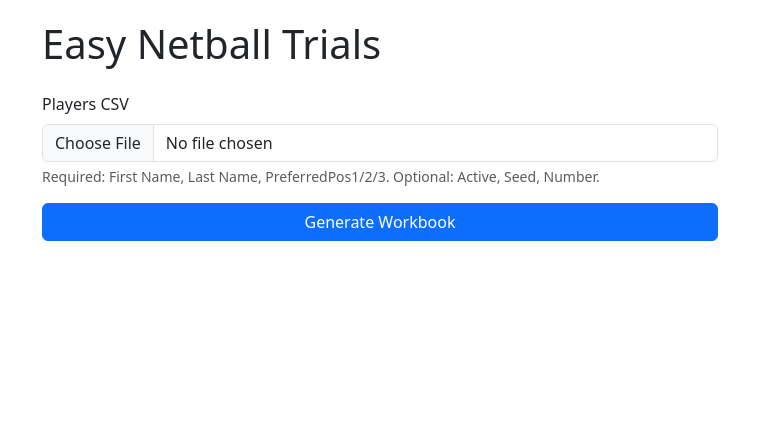
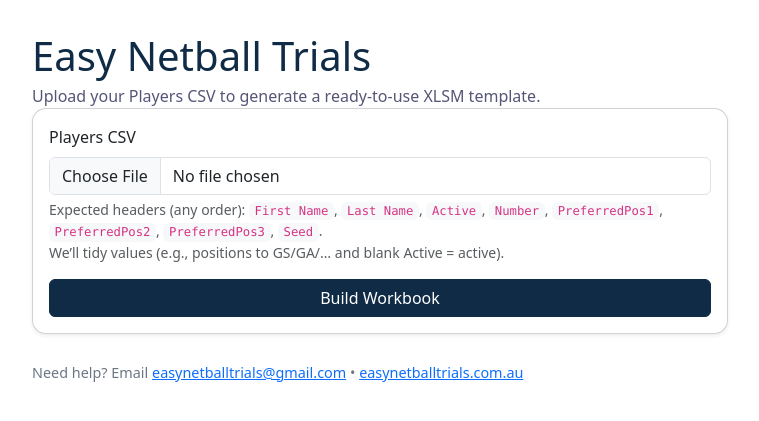
Before and after one commit to EasyNetballTrials/easy-netball-trials-app, a Flask app: page / in a window 1280 px wide. Shown: the top 421 px of the page, without its empty margins (260-1019 px from the left). Run offline with Flask 3, Linux system fonts and the light colour scheme; some libraries are stand-ins or nearby versions.

Commit message:
Update index.html

```diff
--- a/templates/index.html
+++ b/templates/index.html
@@ -1,30 +1,54 @@
 <!DOCTYPE html>
 <html lang="en">
 <head>
-  <meta charset="UTF-8">
-  <title>Easy Netball Trials</title>
-  <link rel="stylesheet" href="https://cdn.jsdelivr.net/npm/bootstrap@5.3.0/dist/css/bootstrap.min.css">
-  <style> body{margin:20px}.container{max-width:700px} </style>
+  <meta charset="UTF-8" />
+  <meta name="viewport" content="width=device-width, initial-scale=1" />
+  <title>Easy Netball Trials – Upload Players CSV</title>
+  <link rel="stylesheet" href="https://cdn.jsdelivr.net/npm/bootstrap@5.3.3/dist/css/bootstrap.min.css" />
+  <style>
+    :root { --navy:#0F2B46; --light:#79B7E8; }
+    body { margin: 32px; background:#fff; }
+    .container { max-width: 720px; }
+    .brand h1 { color: var(--navy); margin-bottom: .25rem; }
+    .brand p { color: #557; margin-bottom: 1.5rem; }
+    .card { border-radius: 14px; }
+    .btn-primary { background: var(--navy); border-color: var(--navy); }
+    .btn-primary:hover { background:#143655; border-color:#143655; }
+    footer { margin-top: 28px; color:#6b7785; font-size:.9rem; }
+    code { background:#f6f8fa; padding:.15rem .35rem; border-radius:6px; }
+  </style>
 </head>
 <body>
   <div class="container">
-    <h1 class="mb-4">Easy Netball Trials</h1>
-    {% with messages = get_flashed_messages(with_categories=true) %}
-      {% if messages %}
-        {% for category, message in messages %}
-          <div class="alert alert-{{ 'danger' if category == 'error' else category }}">{{ message }}</div>
-        {% endfor %}
-      {% endif %}
-    {% endwith %}
+    <div class="brand">
+      <h1>Easy Netball Trials</h1>
+      <p class="mb-0">Upload your Players CSV to generate a ready-to-use XLSM template.</p>
+    </div>
 
-    <form action="{{ url_for('index') }}" method="post" enctype="multipart/form-data">
-      <div class="mb-3">
-        <label class="form-label">Players CSV</label>
-        <input type="file" class="form-control" name="players_csv" required>
-        <div class="form-text">Required: First Name, Last Name, PreferredPos1/2/3. Optional: Active, Seed, Number.</div>
+    <div class="card shadow-sm">
+      <div class="card-body">
+        <form action="/build" method="post" enctype="multipart/form-data">
+          <div class="mb-3">
+            <label for="file" class="form-label">Players CSV</label>
+            <input id="file" name="file" type="file" accept=".csv" class="form-control" required />
+            <div class="form-text">
+              Expected headers (any order):
+              <code>First Name</code>, <code>Last Name</code>, <code>Active</code>,
+              <code>Number</code>, <code>PreferredPos1</code>, <code>PreferredPos2</code>,
+              <code>PreferredPos3</code>, <code>Seed</code>.
+              <br/>We’ll tidy values (e.g., positions to GS/GA/… and blank Active = active).
+            </div>
+          </div>
+
+          <button type="submit" class="btn btn-primary w-100">Build Workbook</button>
+        </form>
       </div>
-      <button type="submit" class="btn btn-primary w-100">Generate Workbook</button>
-    </form>
+    </div>
+
+    <footer>
+      Need help? Email <a href="mailto:easynetballtrials@gmail.com">easynetballtrials@gmail.com</a>
+      • <a href="https://easynetballtrials.com.au" target="_blank" rel="noopener">easynetballtrials.com.au</a>
+    </footer>
   </div>
 </body>
 </html>
```
